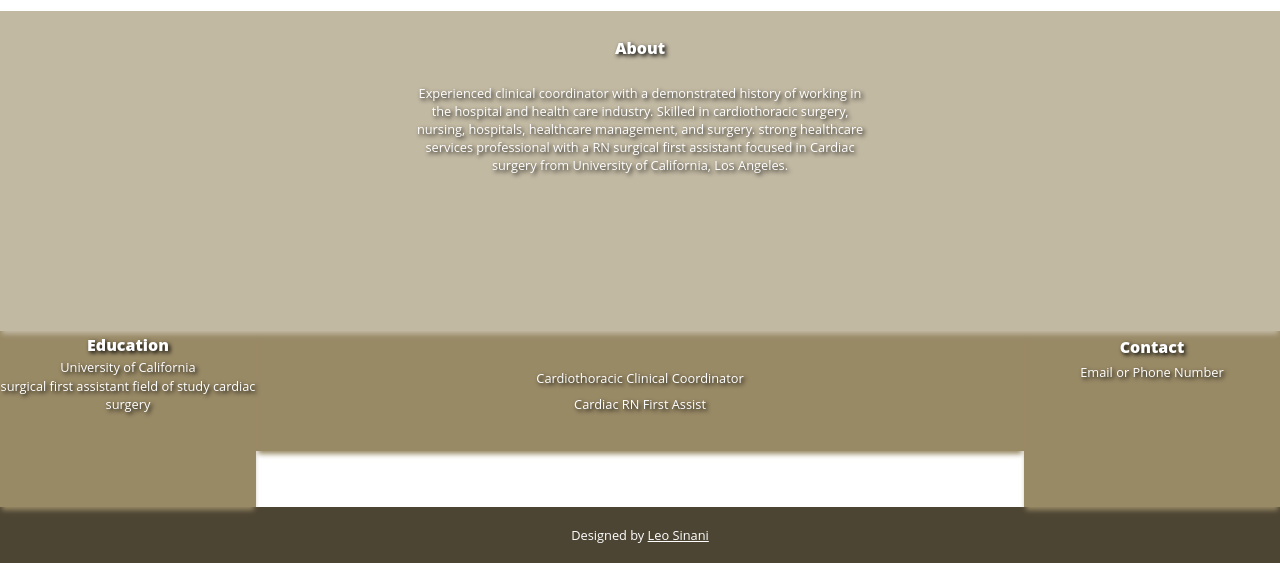
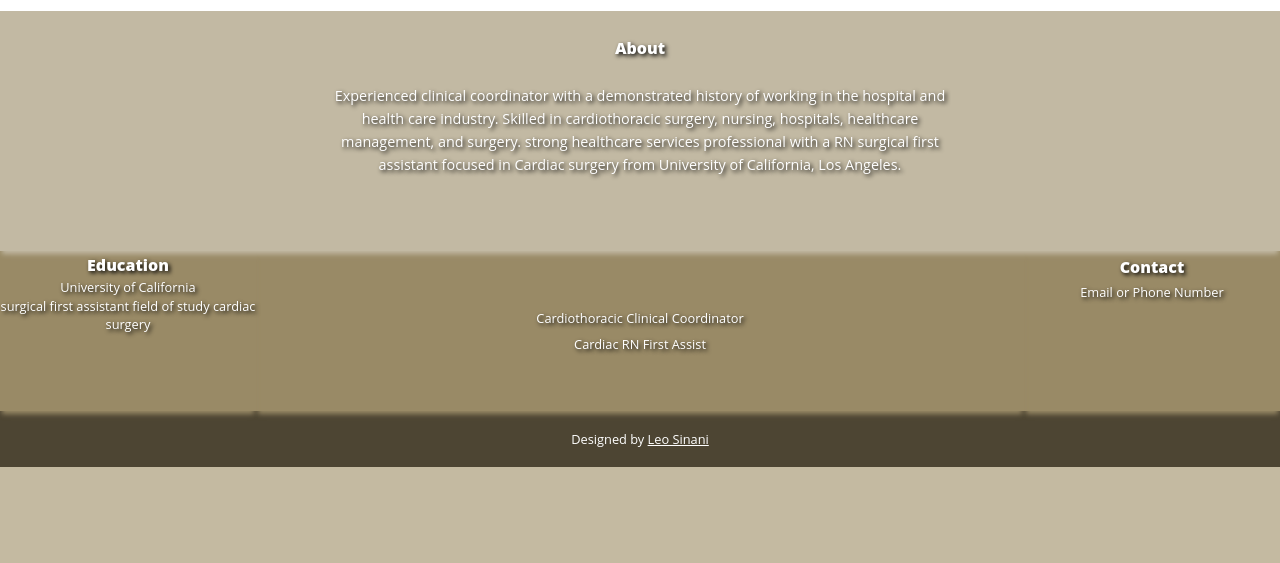
Before and after one commit to kajayr/Dr-Jora, a PHP site: page / in a window 1280 px wide. Shown: the part 333-896 px from the top of the page. After the commit the page ends 800 px from the top, so only its background shows below. Run offline with PHP 8.4, Linux system fonts and the light colour scheme.

Commit message:
solved a few bugs

```diff
--- a/style.css
+++ b/style.css
@@ -115,10 +115,10 @@ img{
 }
 
 .paragraph{
-
+    min-width: 50%;
     text-align: center;
     padding: 0 7%;
-  font-size:.9rem;
+    line-height:1.6;
 }
 
 .education-title{
@@ -175,8 +175,10 @@ a{
   .img-wrap{
     display: none;
 }
+.paragraph{
+  line-height:1.6;
 }
-
+}
 
 @media(min-width:600px){
   .grid-wrap{
@@ -211,9 +213,10 @@ a{
 
   text-align: center;
   padding: 0 7%;
-font-size:1rem;
+font-size:3rem;
 }
 }
+
 
 
 @media(min-width:700px){
@@ -229,57 +232,6 @@ font-size:1rem;
 }
 }
 
-@media(min-width:950px){
-  .grid-wrap{
-        grid-template-columns: 1fr 1fr 1fr 1fr 1fr;
-      grid-template-areas:
-      'header header header header header'
-      'img img img img img'
-      'about about about about about '
-      'education head2 head2 head2 contact'
-      'footer footer footer footer footer'
-  }
-  .Contact{
-  background: #998a66;
-  height: 17vh;
-  box-shadow: 0 5px 5px -2px #998a66;
-}
-  .head2{
-  grid-area:head2;
-  height: 17vh;
-text-shadow: 2px 2px 4px #000000;
-  z-index: 2;
-  box-shadow: 0 5px 5px -2px #998a66;
-}
-  .img-wrap{
-display:block;
-margin-left:5%;
-}
-  img{
-border:1px black solid;
-border-radius: 20px;
-    margin: 1% 1%;
-    transition: margin .5s;
-}
-img:hover{
-  margin-bottom: 4px;
-  transition: margin-bottom .5s;
-}
-  .about{
-    margin-top:10%;
-    height: 30vh;
-  }
-  .paragraph{
-    max-width: 50%;
-    margin: 0 auto;
-  }
-}
-
-@media(max-width:1050px){
-  img{
-    height:25vh;
-  }
-}
 
 @media (min-height: 360px) and (min-width: 640px) {
 .header-title{
@@ -296,6 +248,7 @@ img:hover{
 }
 .paragraph{
   font-size: .8rem;
+  line-height:1.6;
 }
 .education-title{
   font-size: 1rem;
@@ -346,7 +299,10 @@ img:hover{
     font-size: 1rem;
   }
   .paragraph{
-    font-size: .8rem;
+    font-size: .9rem;
+    max-width: 60%;
+    margin: 0 auto;
+    line-height:1.6;
   }
   .education-title{
     font-size: 1rem;
@@ -397,7 +353,7 @@ img:hover{
       font-size: 2.5rem;
     }
     .paragraph{
-      font-size: 1.8rem;
+      font-size: 2rem;
     }
     .education-title{
       font-size: 2.5rem;
@@ -451,8 +407,8 @@ img:hover{
         font-size: 2.5rem;
       }
       .paragraph{
-        font-size: 1.8rem;
-        min-width: 80%;
+        font-size: 2rem;
+        min-width: 90%;
       }
       .contact-title{
         font-size: 2rem;
@@ -563,3 +519,66 @@ height: 20vh;
           height: 20vh;
         }
         }
+
+        @media(min-width:950px){
+          .grid-wrap{
+                grid-template-columns: 1fr 1fr 1fr 1fr 1fr;
+              grid-template-areas:
+              'header header header header header'
+              'img img img img img'
+              'about about about about about '
+              'education head2 head2 head2 contact'
+              'footer footer footer footer footer'
+          }
+          .Contact{
+          background: #998a66;
+          height: 17vh;
+          box-shadow: 0 5px 5px -2px #998a66;
+        }
+          .head2{
+          grid-area:head2;
+          height: 17vh;
+        text-shadow: 2px 2px 4px #000000;
+          z-index: 2;
+          box-shadow: 0 5px 5px -2px #998a66;
+        }
+          .img-wrap{
+        display:block;
+        margin-left:5%;
+        }
+          img{
+        border:1px black solid;
+        border-radius: 20px;
+            margin: 1% 1%;
+            transition: margin .5s;
+        }
+        img:hover{
+          margin-bottom: 4px;
+          transition: margin-bottom .5s;
+        }
+          .about{
+            margin-top:10%;
+            height: 30vh;
+          }
+          .paragraph{
+            max-width: 65%;
+            margin: 0 auto;
+            font-size: .9rem;
+          }
+          .head2{
+            height: 20vh;
+          }
+          .education{
+            height: 20vh;
+          }
+          .Contact{
+            height: 20vh;
+          }
+
+        }
+
+        @media(max-width:1050px){
+          img{
+            height:25vh;
+          }
+        }
```
